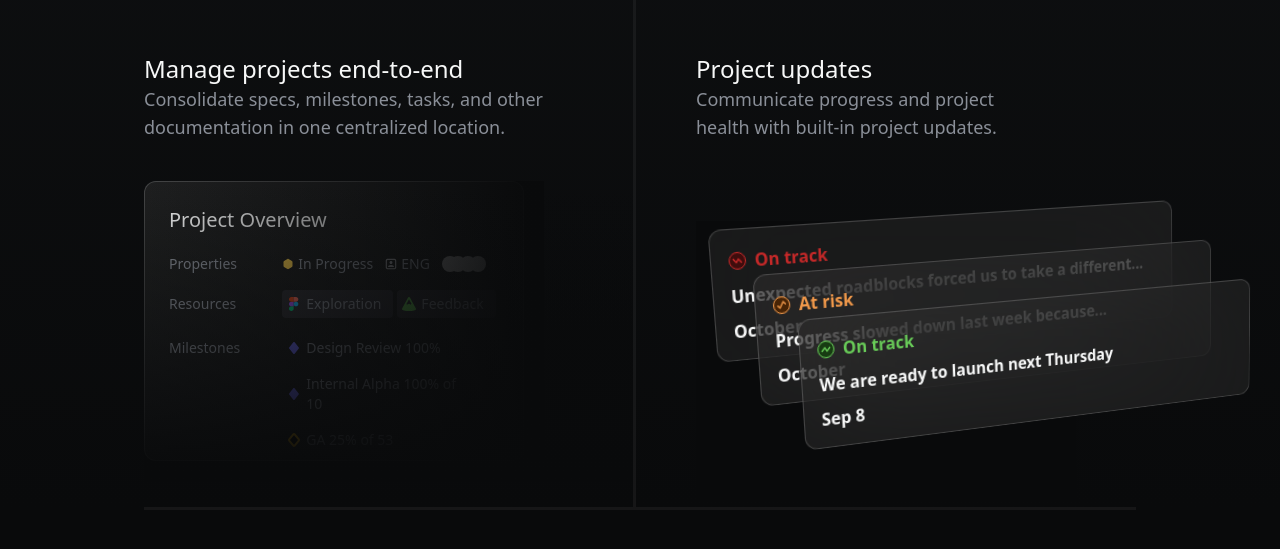
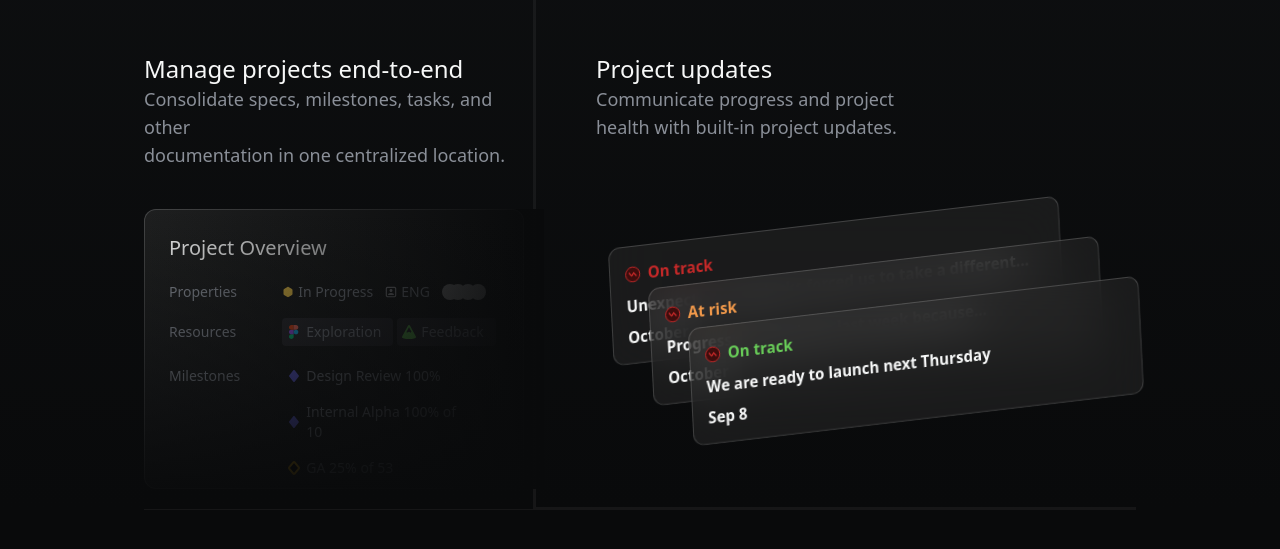
Before and after one commit to Thanagorn16/linearCloneLandingPage, a React (Vite) app: page / in a window 1280 px wide. Shown: the part 3126-3675 px from the top of the page. After the commit the page ends 3636 px from the top, so only its background shows below. Built offline with nearby package versions, Linux system fonts and the light colour scheme; grey boxes are pictures that could not be loaded.

Commit message:
fixed: the cards can now move up when hovered

```diff
--- a/src/components/NotifCard.jsx
+++ b/src/components/NotifCard.jsx
@@ -1,8 +1,8 @@
 import clsx from "clsx";
 
 const card1 = {
-    translateX: 'translate-x-0',
-    translateY: 'translate-y-0',
+    // translateX: 'translate-x-0',
+    // translateY: 'translate-y-0',
     textColor: 'text-[#c52828]',
     stat: 'On track',
     text: 'Unexpected roadblocks forced us to take a different...',
@@ -10,8 +10,8 @@ const card1 = {
 }
 
 const card2 = {
-    translateX: 'translate-x-10',
-    translateY: '-translate-y-20',
+    // translateX: 'translate-x-10',
+    // translateY: '-translate-y-20',
     textColor: 'text-[#f2994a]',
     stat: 'At risk',
     text: 'Progress slowed down last week because...',
@@ -19,8 +19,8 @@ const card2 = {
 }
 
 const card3 = {
-    translateX: 'translate-x-20',
-    translateY: '-translate-y-40',
+    // translateX: 'translate-x-20',
+    // translateY: '-translate-y-40',
     textColor: 'text-[#68cc58]',
     stat: 'On track',
     text: 'We are ready to launch next Thursday',
@@ -81,7 +81,9 @@ function greenIcon() {
 
 const getNotifCard = (card, CardIcon) => {
     return (
-        <div className={clsx(card.translateX, card.translateY, 'flex flex-col p-4 items-start gap-2 w-120 h-30 translate-z-10 rotate-y-20 -rotate-x-10 -rotate-z-3 rounded-xl border border-[hsla(0,0%,100%,.17)] bg-[rgba(40,40,40,.5)] backdrop-blur-3xl')}>
+        <div className={clsx(card.translateX, card.translateY, `flex flex-col p-4 items-start gap-2 w-120 h-30 translate-z-10    rounded-xl border border-[hsla(0,0%,100%,.17)] bg-[hsla(0,0%,16%,.5)] backdrop-blur-xl
+            transition-all  hover:bg-[#333333] hover:-translate-y-10
+        `)}>
             <div className="flex items-center gap-2">
                 <CardIcon/>
                 <span className={clsx(`text-base font-semibold ${card.textColor}`)}>{card.stat}</span>
@@ -96,12 +98,29 @@ const getNotifCard = (card, CardIcon) => {
 
 export default function NotifCard() {
     return (
-        <div className="relative mt-10 w-95 h-70 bg-[#090a0b]">
-            <div className="ml-5 mt-20 relative perspective-distant">
+        <>
+            <div className="flex items-center w-120 h-50 translate-z-10 rotate-y-20 -rotate-x-10 -rotate-z-3 mt-10 z-1">
                 {getNotifCard(card1, redIcon)}
-                {getNotifCard(card2, orangeIcon)}
-                {getNotifCard(card3, greenIcon)}
             </div>
-        </div>
+            <div className="absolute flex items-center w-120 h-50 translate-z-10 rotate-y-20 -rotate-x-10 -rotate-z-3 translate-x-10 -translate-y-40 z-20">
+                {getNotifCard(card2, redIcon)}
+            </div>
+            <div className="absolute flex items-center w-120 h-50 translate-z-10 rotate-y-20 -rotate-x-10 -rotate-z-3 translate-x-20 -translate-y-30 z-20">
+                {getNotifCard(card3, redIcon)}
+            </div>
+        </>
     );
+    // return (
+    //     <div className="relative mt-10 w-95 h-70 bg-[#090a0b]">
+    //         <div className="ml-5 mt-20 relative perspective-distant">
+    //             {getNotifCard(card1, redIcon)}
+    //             {/* <div className="absolute w-145 inset-0 -translate-y-10  bg-gradient-to-l from-[#090a0b] to-transparent"></div> */}
+    //             {getNotifCard(card2, orangeIcon)}
+    //             {/* <div className="absolute w-145 inset-0 -translate-y-10  bg-gradient-to-l from-[#090a0b] to-transparent"></div> */}
+    //             {getNotifCard(card3, greenIcon)}
+    //             {/* <div className="absolute w-145 inset-0 -translate-y-10  bg-gradient-to-l from-[#090a0b] to-transparent"></div> */}
+    //         </div>
+    //         {/* <div className="absolute w-145 inset-0 -translate-y-10  bg-gradient-to-l from-[#090a0b] to-transparent"></div> */}
+    //     </div>
+    // );
 }
```
